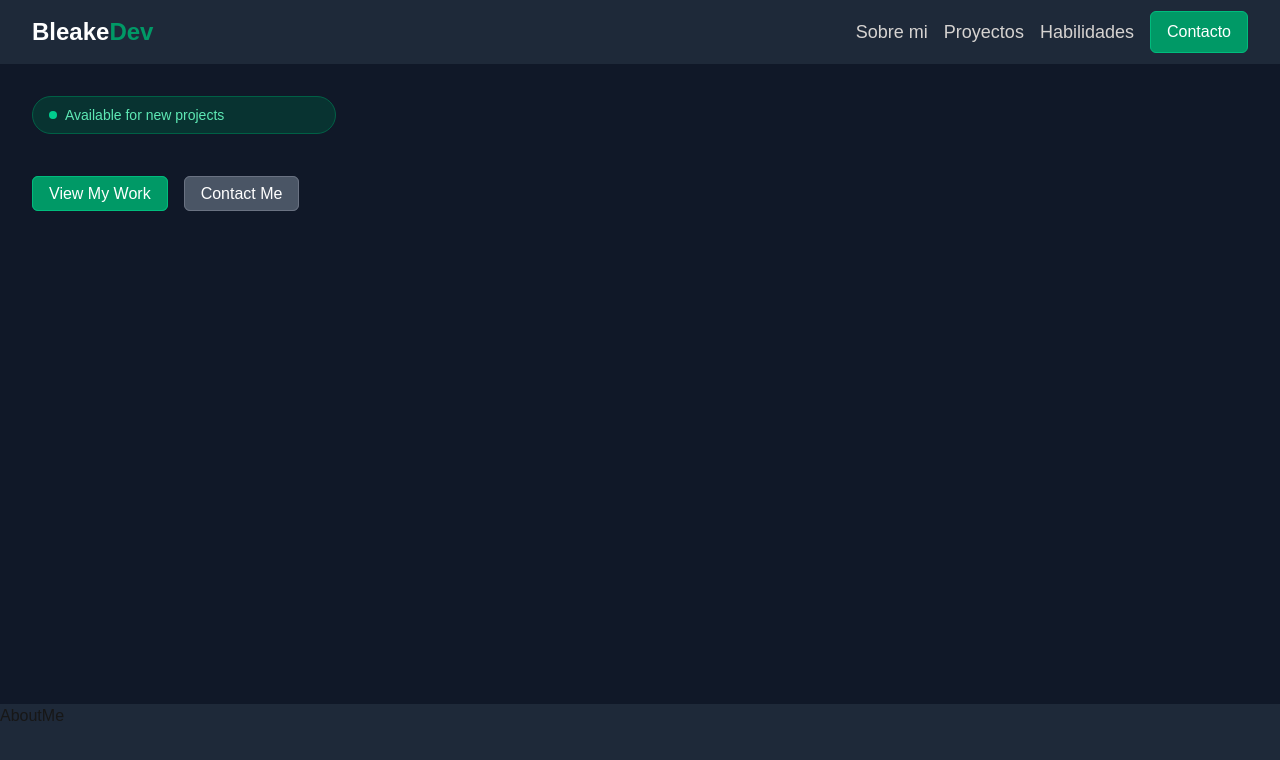
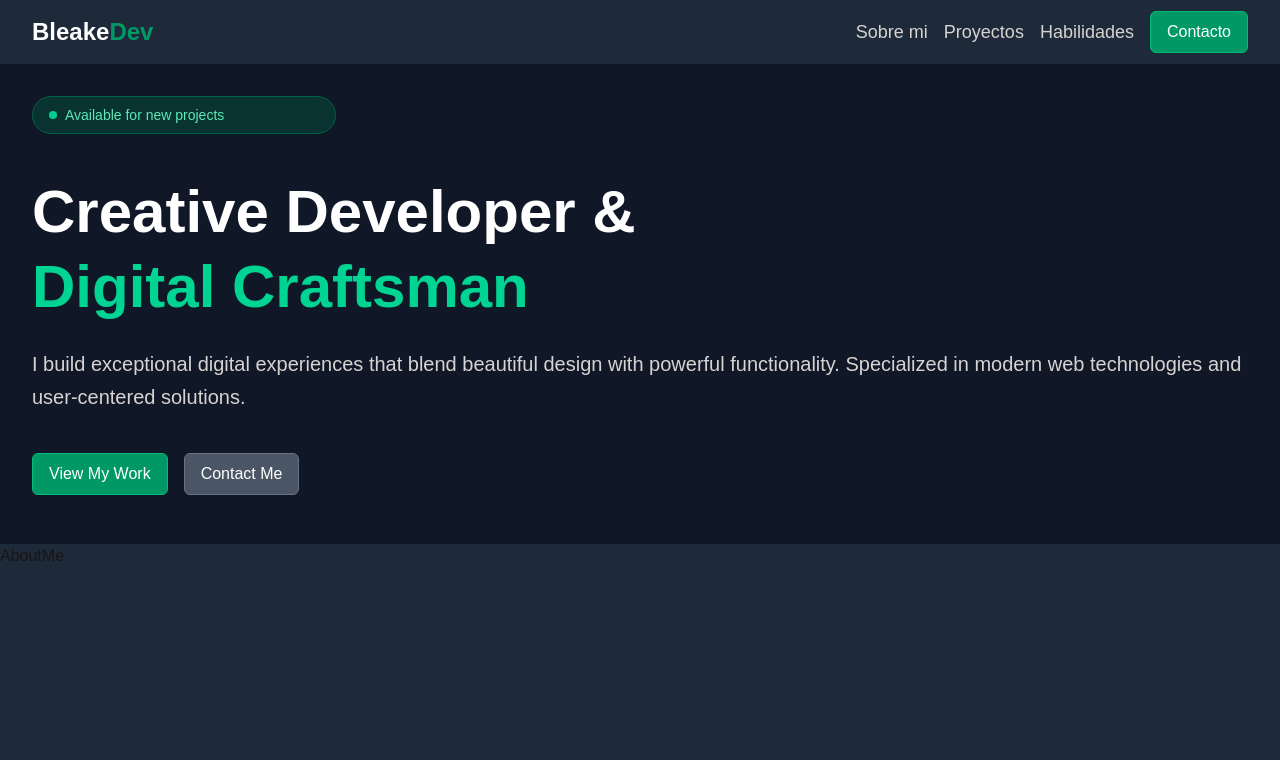
Before and after one commit to Ianbleake/BleakeDev, a Next.js app: page / in a window 1280 px wide. Shown: the top 760 px of the page. Built offline with nearby package versions, Linux system fonts and the light colour scheme.

Commit message:
feat: add Introduction Seccion

```diff
--- /dev/null
+++ b/src/components/home/Introduction/components/actionButtons.tsx
@@ -0,0 +1,11 @@
+import React from "react";
+import Button from "@/components/ui/button";
+
+export default function ActionButtons(): React.ReactElement {
+  return (
+    <div className="flex flex-col sm:flex-row items-center justify-center md:justify-start">
+      <Button label="View My Work" isLink={true} route="/proyects" />
+      <Button label="Contact Me" isLink={true} route="/contact" variant="secondary" className="ml-4" />
+    </div>
+  );
+}
--- /dev/null
+++ b/src/components/home/Introduction/components/informativeTexts.tsx
@@ -0,0 +1,19 @@
+import React from "react";
+
+export default function InformativeTexts(): React.ReactElement {
+  return (
+    <div className="flex flex-col items-start">
+
+      <h1 className="text-5xl lg:text-6xl font-bold text-white mb-6 leading-tight">
+        Creative Developer &
+        <span className="text-emerald-400 block">Digital Craftsman</span>
+      </h1>
+
+      <p className="text-xl text-stone-300 mb-8 leading-relaxed">
+        I build exceptional digital experiences that blend beautiful design with powerful functionality.
+        Specialized in modern web technologies and user-centered solutions.
+      </p>
+
+    </div>
+  );
+}
--- a/src/components/home/Introduction/index.tsx
+++ b/src/components/home/Introduction/index.tsx
@@ -1,21 +1,18 @@
 import React from "react";
 import ProyectsStatus from "./components/proyectsStatus";
-import Button from "@/components/ui/button";
+import InformativeTexts from "./components/informativeTexts";
+import ActionButtons from "./components/actionButtons";
 
 export default function Introduction(): React.ReactElement {
   return (
-    <div className="h-160 w-full bg-gray-900 flex flex-col gap-2 p-8">
+    <div className="h-120 w-full bg-gray-900 flex flex-col gap-2 p-8">
 
       <ProyectsStatus />
 
-      <div>
+      <InformativeTexts />
 
-      </div>
+      <ActionButtons />
 
-      <div>
-        <Button label="View My Work" isLink={true} route="/proyects" />
-        <Button label="Contact Me" isLink={true} route="/contact" variant="secondary" className="ml-4" />
-      </div>
     </div>
   );
 }
```
